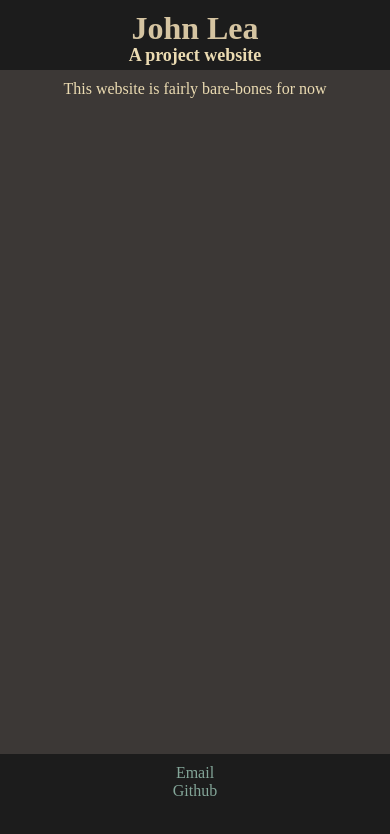
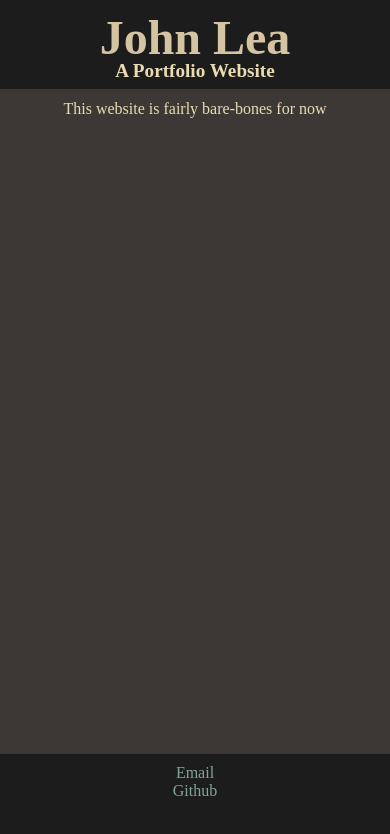
Before and after one commit to JohnLea10197/johnlea.me, a plain HTML site: page index.html in a window 390 px wide. Drawn offline with Linux system fonts and the light colour scheme.

Commit message:
Streamlined CSS code, made site more readable on mobile.

```diff
--- a/index.html
+++ b/index.html
@@ -1,6 +1,7 @@
 <!DOCTYPE html>
 <html lang="en-US">
   <head>
+	<meta name="viewport" content="width=device-width, initial-scale=1.0">
 	<link rel='icon' href='favicon.ico' type='image/x-icon'/ >
 	<link rel="stylesheet" href="style.css"/ >
   </head>
@@ -11,9 +12,10 @@
 		</div>
 		<br>
 		<div class="title2">
-			A project website
+			A Portfolio Website
 		</div>
 	</h1>
+		<div class="spacer"> </div>
 		<p>
 		This website is fairly bare-bones for now
 		</p>
--- a/style.css
+++ b/style.css
@@ -1,30 +1,44 @@
-.title {
-  padding-top: 10px;
-  color: #d5c4a1;
-  font-size: xx-large;
-  position: absolute;
-  left: 0;
-  top: 0;
+:root {
+  font-size: 16px;
+}
+
+.title, .title2 {
   width: 100%;
   text-align: center;
   background-color: #1c1c1c;
 }
 
+.title {
+  padding-top: 10px;
+  color: #d5c4a1;
+  font-size: 3rem;
+  position: absolute;
+  left: 0;
+  top: 0;
+}
+
 .title2 {
   color: #ebdbb2;
-  font-size: large;
+  font-size: 1.2rem;
   position: absolute;
   left: 0;
-  top: 45px;
+  top: 3.75rem;
   height: 25px;
-  width: 100%;
-  text-align: center;
-  background-color: #1c1c1c;
+  padding-bottom: 0.25rem;
 }
 
 
 body {
   background-color: #3c3836;
+}
+
+.spacer {
+  padding-top: 0.25rem;
+}
+
+p {
+  color: #ebdbb2;
+  text-align: center;
 }
 
 footer {
@@ -37,11 +51,6 @@ footer {
   height: 80px;
   width: 100%;
   padding-top: 10px
-}
-
-p {
-  color: #ebdbb2;
-  text-align: center;
 }
 
 a:link {
```
